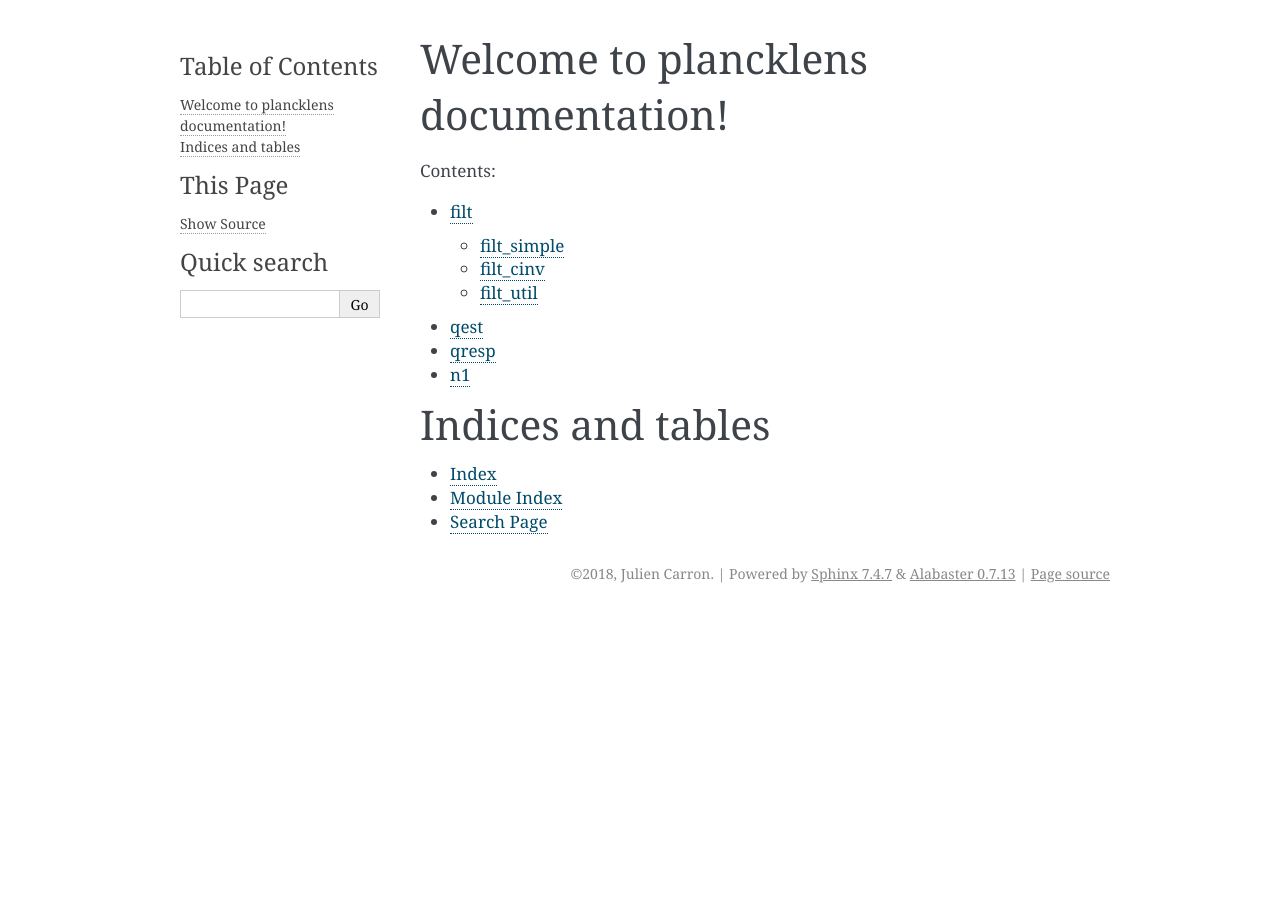
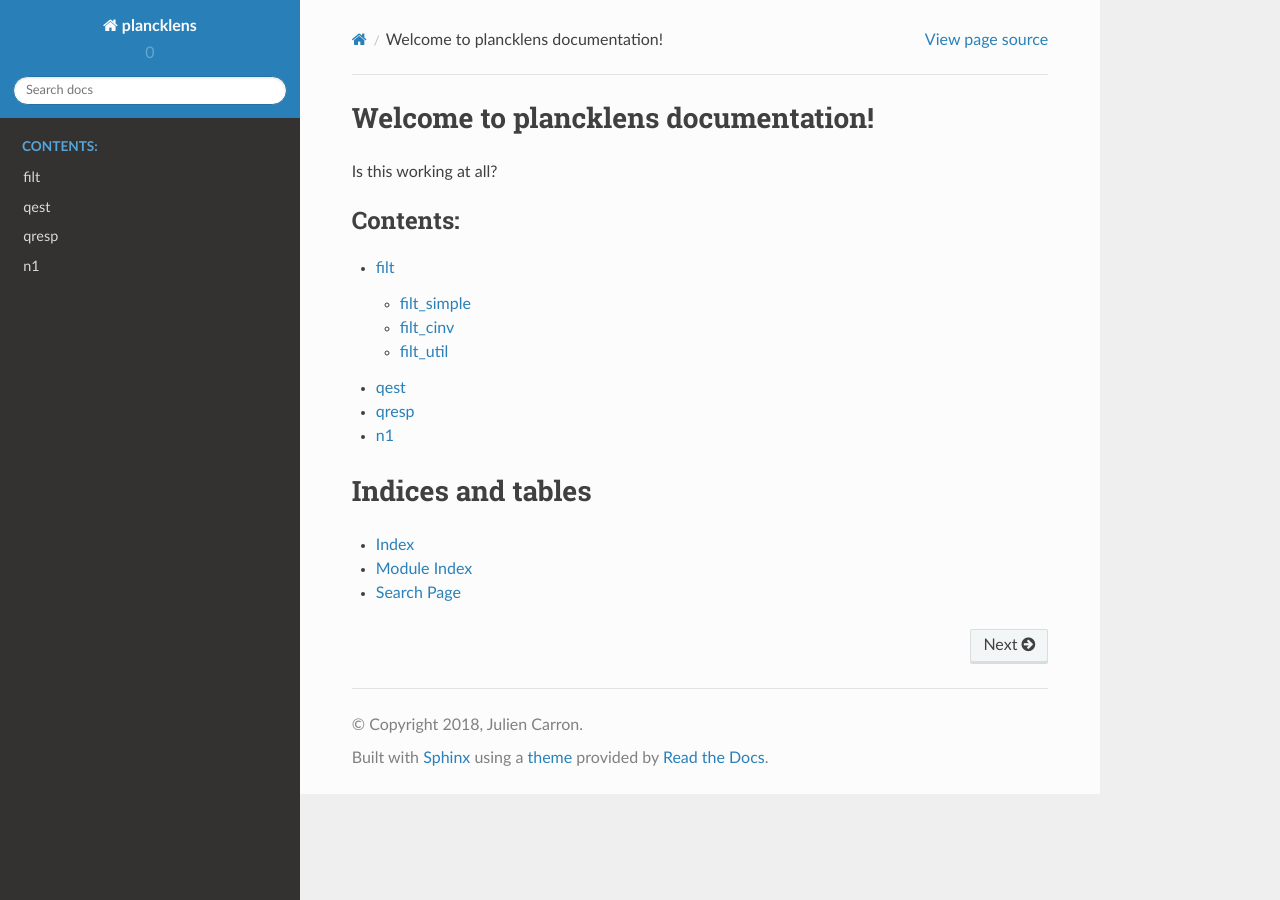
Before and after one commit to carronj/plancklens, a Sphinx documentation site: the page built from docs/index.rst, in a window 1280 px wide. Built offline with Sphinx 7.4.7 and the Read the Docs theme 2.0.0, drawn with Linux system fonts in a browser that asks for light colours.

Commit message:
small edits

```diff
--- a/docs/conf.py
+++ b/docs/conf.py
@@ -46,8 +46,6 @@ extensions = ['sphinx.ext.autodoc',
     'sphinx.ext.viewcode',
     'sphinx.ext.githubpages']
 
-
-html_theme = "sphinx_rtd_theme"
 
 # mathjax settings
 mathjax_config ={
@@ -121,7 +119,7 @@ todo_include_todos = True
 # The theme to use for HTML and HTML Help pages.  See the documentation for
 # a list of builtin themes.
 #
-html_theme = 'alabaster'
+html_theme = "sphinx_rtd_theme"
 
 # Theme options are theme-specific and customize the look and feel of a theme
 # further.  For a list of options available for each theme, see the
--- a/docs/index.rst
+++ b/docs/index.rst
@@ -5,6 +5,8 @@
 
 Welcome to plancklens documentation!
 ====================================
+
+Is this working at all?
 
 .. toctree::
    :maxdepth: 2
```
